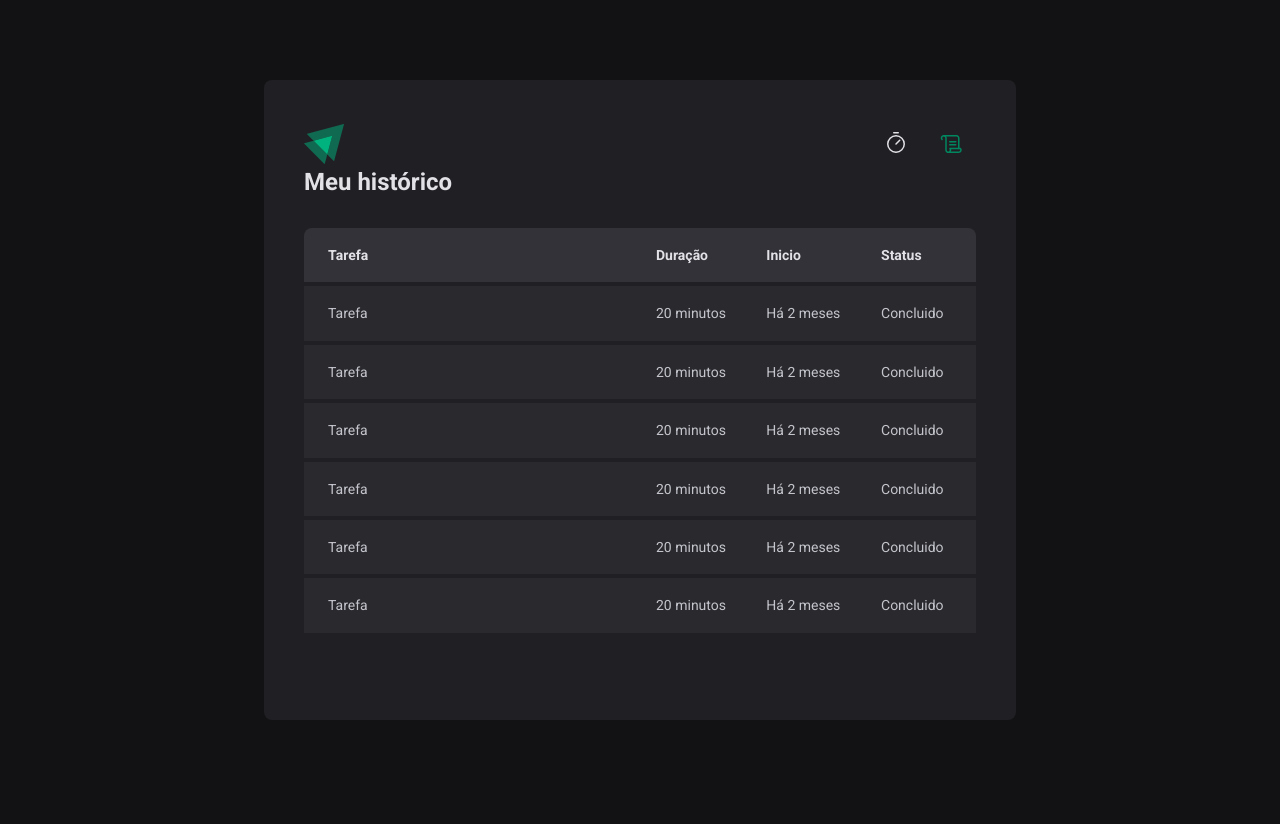
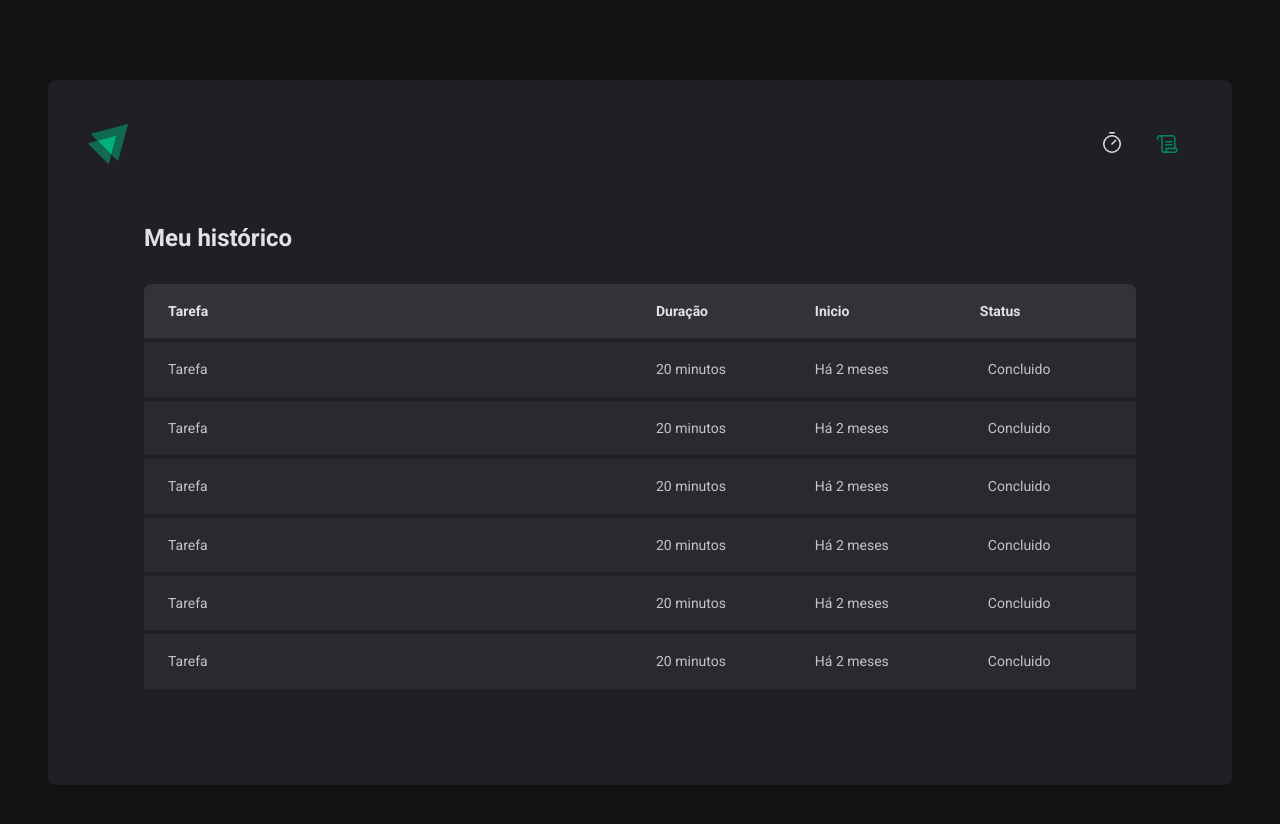
Before and after one commit to GabrielGCJ/p-02-react-js-rocketseat-timer, a React (Vite) app: page /history in a window 1280 px wide. Shown: the top 824 px of the page. Before the commit the page ends 800 px from the top, so only its background shows below. Built offline with nearby package versions, Linux system fonts and the light colour scheme.

Commit message:
feature/new-update-history-page

```diff
--- a/src/layouts/DefaultLayout/styles.ts
+++ b/src/layouts/DefaultLayout/styles.ts
@@ -1,8 +1,13 @@
 import styled from 'styled-components'
 
 export const LayoutContainer = styled.div`
-  max-width: 47rem;
-  height: calc(100vh - 10rem);
+  /* max-width: 47rem; */
+
+  max-width: 74rem;
+
+  /* height: calc(100vh - 10rem); */
+
+  height: auto;
   margin: 5rem auto;
 
   padding: 2.5rem;
--- a/src/pages/History/History.tsx
+++ b/src/pages/History/History.tsx
@@ -1,4 +1,4 @@
-import { HistoryContainer, HistoryList } from './styles'
+import { HistoryContainer, HistoryList, Status } from './styles'
 
 export const History = () => {
   return (
@@ -20,37 +20,49 @@ export const History = () => {
               <td>Tarefa</td>
               <td>20 minutos</td>
               <td>Há 2 meses</td>
-              <td>Concluido</td>
+              <td>
+                <Status>Concluido</Status>
+              </td>
             </tr>
             <tr>
               <td>Tarefa</td>
               <td>20 minutos</td>
               <td>Há 2 meses</td>
-              <td>Concluido</td>
+              <td>
+                <Status>Concluido</Status>
+              </td>
             </tr>
             <tr>
               <td>Tarefa</td>
               <td>20 minutos</td>
               <td>Há 2 meses</td>
-              <td>Concluido</td>
+              <td>
+                <Status>Concluido</Status>
+              </td>
             </tr>
             <tr>
               <td>Tarefa</td>
               <td>20 minutos</td>
               <td>Há 2 meses</td>
-              <td>Concluido</td>
+              <td>
+                <Status>Concluido</Status>
+              </td>
             </tr>
             <tr>
               <td>Tarefa</td>
               <td>20 minutos</td>
               <td>Há 2 meses</td>
-              <td>Concluido</td>
+              <td>
+                <Status>Concluido</Status>
+              </td>
             </tr>
             <tr>
               <td>Tarefa</td>
               <td>20 minutos</td>
               <td>Há 2 meses</td>
-              <td>Concluido</td>
+              <td>
+                <Status>Concluido</Status>
+              </td>
             </tr>
           </tbody>
         </table>
--- a/src/pages/History/styles.ts
+++ b/src/pages/History/styles.ts
@@ -2,7 +2,7 @@ import styled from 'styled-components'
 
 export const HistoryContainer = styled.main`
   flex: 1;
-  /* padding: 3.5rem; */
+  padding: 3.5rem;
 
   display: flex;
   flex-direction: column;
@@ -17,6 +17,8 @@ export const HistoryList = styled.div`
   flex: 1;
   overflow: auto;
   margin-top: 2rem;
+
+  /* max-height: 350px; */
 
   table {
     width: 100%;
@@ -60,3 +62,17 @@ export const HistoryList = styled.div`
     }
   }
 `
+
+export const Status = styled.span`
+  display: flex;
+  align-items: center;
+  gap: 0.5rem;
+
+  &::before {
+    content: '';
+    width: 0.5;
+    height: 0.5rem;
+    border-radius: 9999px;
+    background: ${(props) => props.theme['yellow-500']};
+  }
+`
```
